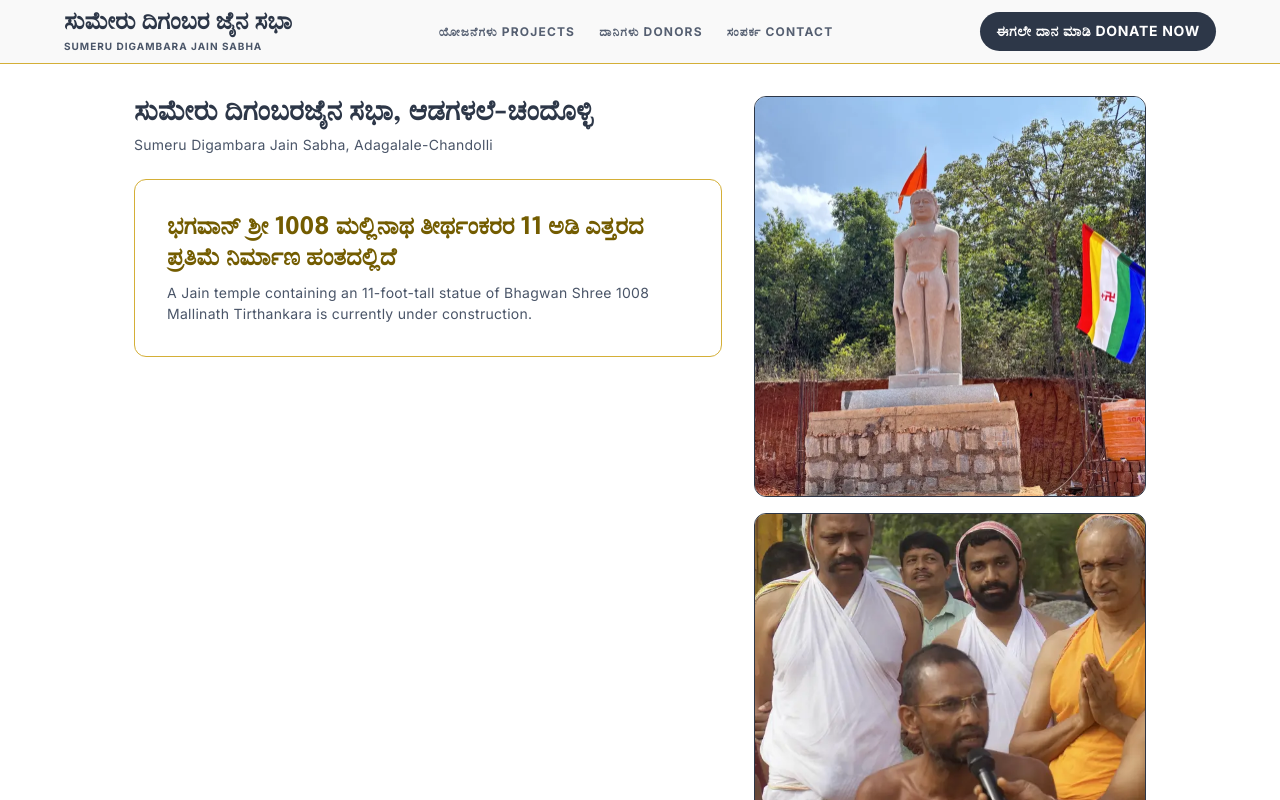
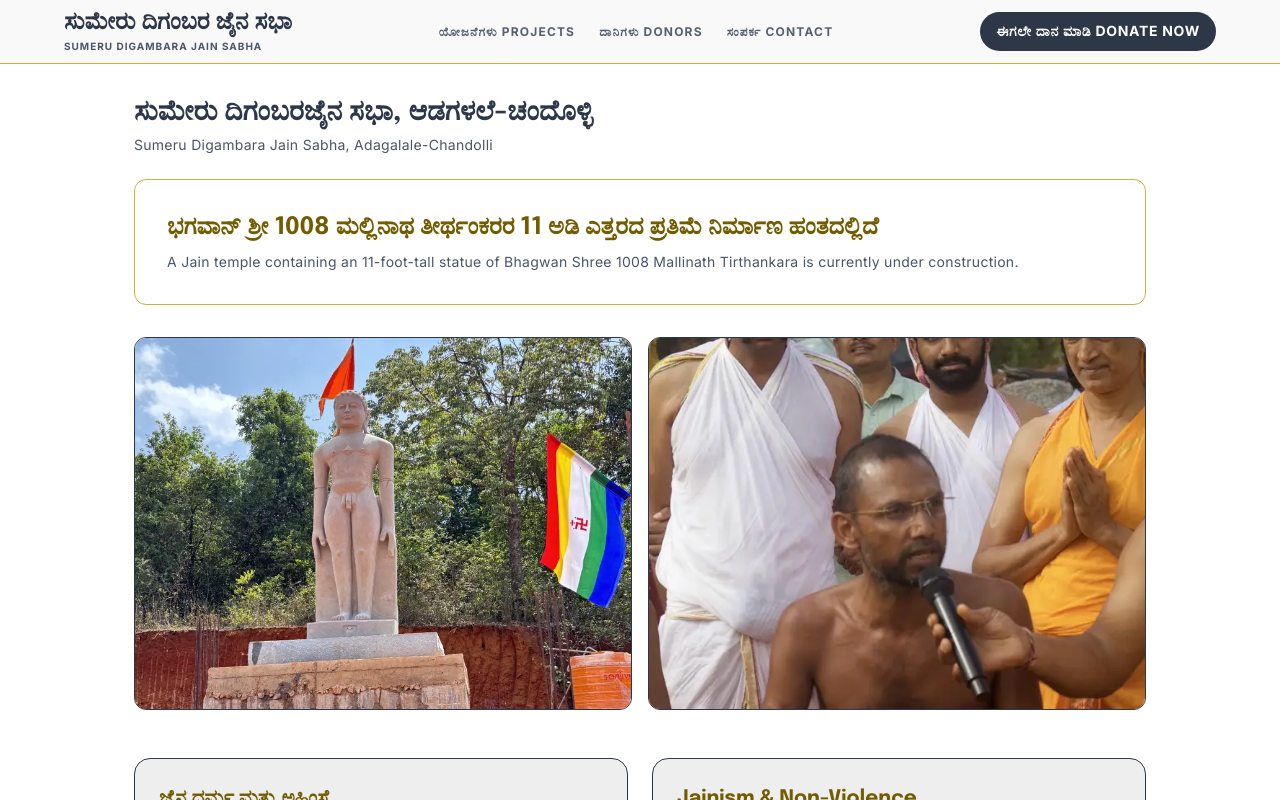
Before and after one commit to timothechauvet/sdjsac.in, a Next.js app: page / in a window 1280 px wide. Shown: the top 800 px of the page. Built offline with nearby package versions, Linux system fonts and the light colour scheme.

Commit message:
:art: position dual hero images horizontally above the info boxes

```diff
--- a/app/globals.css
+++ b/app/globals.css
@@ -338,8 +338,11 @@ a {
 
 @media (min-width: 768px) {
   .hero-section {
-    grid-template-columns: 1.5fr 1fr;
+    grid-template-columns: 1fr;
     align-items: stretch;
+  }
+  .hero-content {
+    grid-column: 1 / -1;
   }
 }
 
@@ -348,11 +351,12 @@ a {
   flex-direction: row;
   gap: 16px;
   width: 100%;
+  grid-column: 1 / -1;
 }
 
 .hero-image-wrapper {
   flex: 1;
-  aspect-ratio: 1 / 1;
+  aspect-ratio: 4 / 3;
   border-radius: 12px;
   overflow: hidden;
   border: 1px solid var(--text-charcoal);
@@ -362,16 +366,6 @@ a {
   width: 100%;
   height: 100%;
   object-fit: cover;
-}
-
-@media (min-width: 768px) {
-  .hero-images-container {
-    flex-direction: column;
-    height: 100%;
-  }
-  .hero-image-wrapper {
-    aspect-ratio: auto;
-  }
 }
 
 /* ---------- Hero Info Grid ---------- */
```
